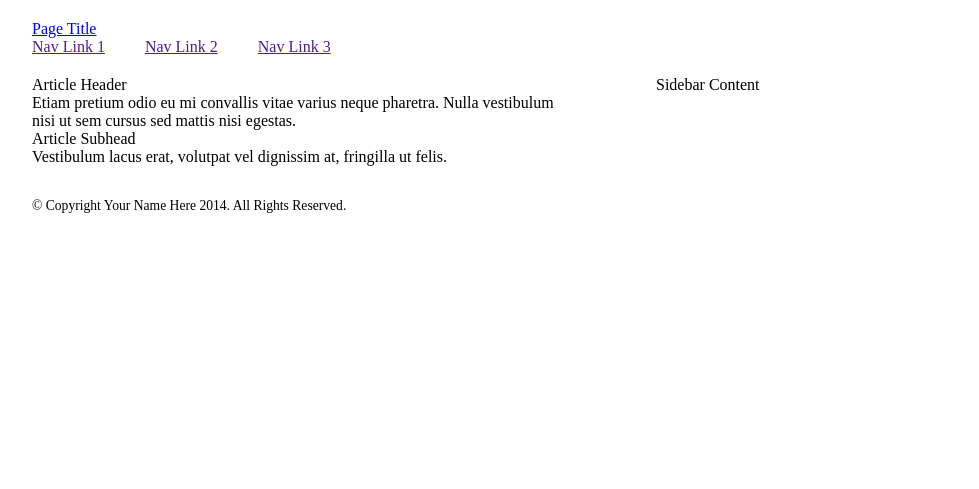
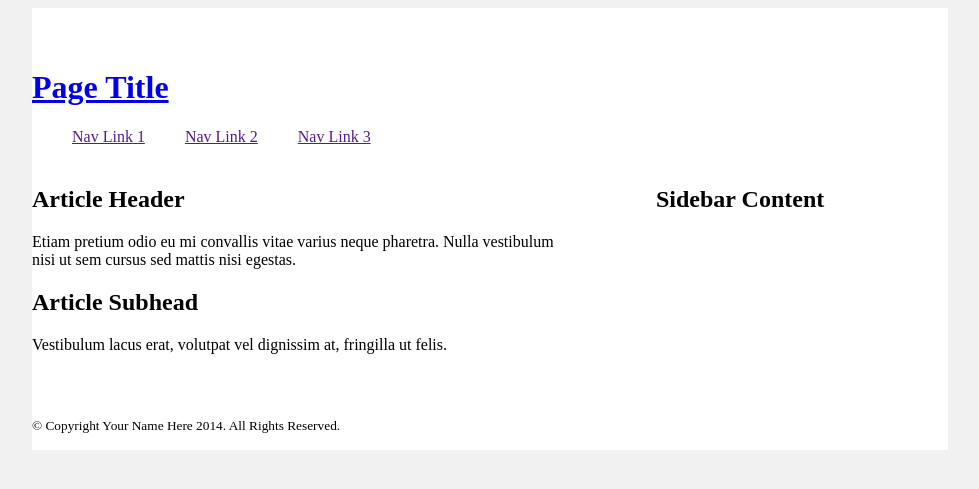
Before and after one commit to deniauma/django-lightcms, a Django app: a page that uses light_cms/templates/light_cms/index.html in a window 1280 px wide. Shown: the top 489 px of the page, without its empty margins (150-1129 px from the left). Run offline with Django 3.2, Linux system fonts and the light colour scheme; data that the repository does not hold is empty; some libraries are stand-ins or nearby versions.

Commit message:
CSS update

```diff
--- a/light_cms/static/light_cms/style.css
+++ b/light_cms/static/light_cms/style.css
@@ -1,7 +1,14 @@
 /* Personnal styles */
-.wrapper {
+body {
+	background: #f1f1f1;
+}
+
+div.wrapper {
 	width: 916px;
 	margin: 0 auto;
+	background: #fff;
+	padding: 20px 0 0 0;
+	overflow: hidden;
 }
 
 header {
@@ -32,3 +39,6 @@ footer {
 #main_menu a {
 	display: block;
 }
+ul {
+	list-style: none;
+}
--- a/light_cms/templates/light_cms/index.html
+++ b/light_cms/templates/light_cms/index.html
@@ -1,19 +1,5 @@
 <!doctype html>
-
-<!--
-	HTML5 Reset: https://github.com/murtaugh/HTML5-Reset
-	Free to use
--->
-
-<!--[if lt IE 7 ]> <html class="ie ie6 ie-lt10 ie-lt9 ie-lt8 ie-lt7 no-js" lang="en"> <![endif]-->
-<!--[if IE 7 ]>    <html class="ie ie7 ie-lt10 ie-lt9 ie-lt8 no-js" lang="en"> <![endif]-->
-<!--[if IE 8 ]>    <html class="ie ie8 ie-lt10 ie-lt9 no-js" lang="en"> <![endif]-->
-<!--[if IE 9 ]>    <html class="ie ie9 ie-lt10 no-js" lang="en"> <![endif]-->
-<!--[if gt IE 9]><!--><html class="no-js" lang="en"><!--<![endif]-->
-<!-- the "no-js" class is for Modernizr. -->
-
 <head>
-
 	<meta charset="utf-8">
 
 	<!-- Always force latest IE rendering engine (even in intranet) -->
@@ -38,19 +24,10 @@
 	-->
 	<meta name="viewport" content="width=device-width, initial-scale=1">
 
-	<!-- Use Iconifyer to generate all the favicons and touch icons you need: http://iconifier.net -->
-	<link rel="shortcut icon" href="favicon.ico" />
 	{% load staticfiles %}
 	<!-- concatenate and minify for production -->
-	<link rel="stylesheet" href="{% static 'light_cms/reset.css' %}" />
+
 	<link rel="stylesheet" href="{% static 'light_cms/style.css' %}" />
-
-	<!-- Lea Verou's Prefix Free, lets you use un-prefixed properties in your CSS files -->
-	<script src="assets/js/libs/prefixfree.min.js"></script>
-
-	<!-- This is an un-minified, complete version of Modernizr.
-		 Before you move to production, you should generate a custom build that only has the detects you need. -->
-	<script src="assets/js/libs/modernizr-2.7.1.dev.js"></script>
 
 	<!-- Application-specific meta tags -->
 	<!-- Windows 8: see http://msdn.microsoft.com/en-us/library/ie/dn255024%28v=vs.85%29.aspx for details -->
@@ -72,77 +49,31 @@
 	<meta property="og:description" content="" />
 	<meta property="og:url" content="" />
 	<meta property="og:image" content="" />
-
 </head>
-
 <body>
-
 <div class="wrapper"><!-- not needed? up to you: http://camendesign.com/code/developpeurs_sans_frontieres -->
-
 	<header>
-
 		<h1><a href="/">Page Title</a></h1>
-
 		<nav>
-
 			<ul id='main_menu'>
 				<li><a href="">Nav Link 1</a></li>
 				<li><a href="">Nav Link 2</a></li>
 				<li><a href="">Nav Link 3</a></li>
 			</ul>
-
 		</nav>
-
 	</header>
-
 	<article>
-
 		<h1>Article Header</h1>
-
 		<p>Etiam pretium odio eu mi convallis vitae varius neque pharetra. Nulla vestibulum nisi ut sem cursus sed mattis nisi egestas.</p>
-
 		<h2>Article Subhead</h2>
-
 		<p>Vestibulum lacus erat, volutpat vel dignissim at, fringilla ut felis.</p>
-
 	</article>
-
 	<aside>
-
 		<h2>Sidebar Content</h2>
-
 	</aside>
-
 	<footer>
-
-		<p><small>&copy; Copyright Your Name Here 2014. All Rights Reserved.</small></p>
-
+		<p><small>&copy; Copyright Your Name Here 2014. All Rights Reserved.</small></p
 	</footer>
-
 </div>
-
-<!-- Grab Google CDN's jQuery. fall back to local if necessary -->
-<script src="//ajax.googleapis.com/ajax/libs/jquery/1.11.0/jquery.min.js"></script>
-<script>window.jQuery || document.write("<script src='assets/js/libs/jquery-1.11.0.min.js'>\x3C/script>")</script>
-
-<!-- this is where we put our custom functions -->
-<!-- don't forget to concatenate and minify if needed -->
-<script src="assets/js/functions.js"></script>
-
-<!-- Asynchronous google analytics; this is the official snippet.
-	 Replace UA-XXXXXX-XX with your site's ID and uncomment to enable.
-
-<script>
-  (function(i,s,o,g,r,a,m){i['GoogleAnalyticsObject']=r;i[r]=i[r]||function(){
-  (i[r].q=i[r].q||[]).push(arguments)},i[r].l=1*new Date();a=s.createElement(o),
-  m=s.getElementsByTagName(o)[0];a.async=1;a.src=g;m.parentNode.insertBefore(a,m)
-  })(window,document,'script','//www.google-analytics.com/analytics.js','ga');
-
-  ga('create', 'UA-XXXXXX-XX', 'auto');
-  ga('send', 'pageview');
-
-</script>
--->
-
 </body>
 </html>
```
